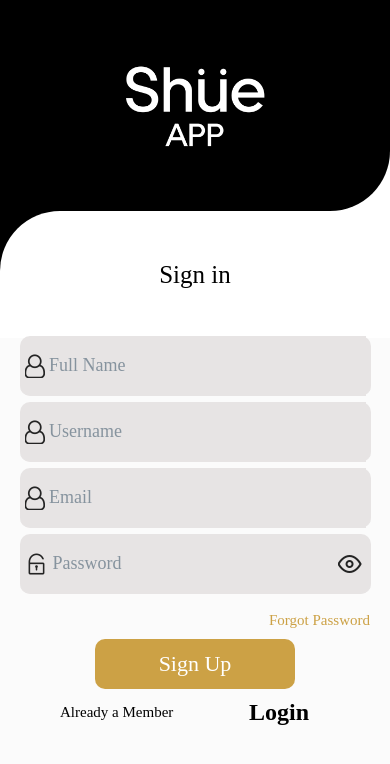
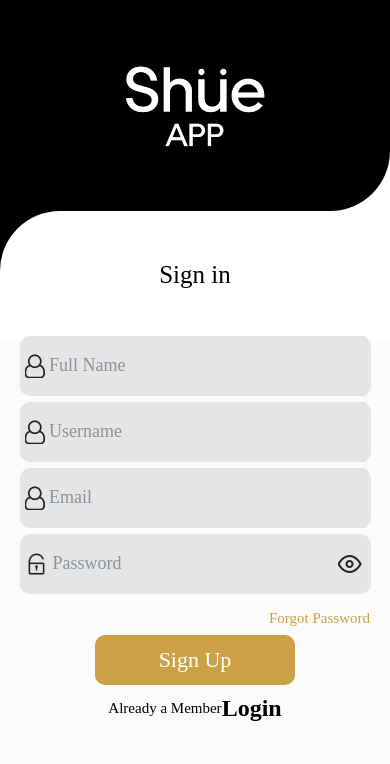
Before and after one commit to amanrajtoppoart007/react-native-footwear-ecommerce, a React Native app: screen /Register in a window 390 px wide. Shown: the top 764 px of the page. Built offline with nearby package versions, Linux system fonts and the light colour scheme.

Commit message:
Update Register.js

```diff
--- a/src/screens/Register.js
+++ b/src/screens/Register.js
@@ -83,7 +83,7 @@ function Register() {
                   rightIcon={() => <Icon type={'feather'} name={'eye'} />}
                 />
               </View>
-              <View style={{paddingHorizontal: 20, marginVertical: 10}}>
+              <View style={{paddingHorizontal: 20, marginVertical: 8}}>
                 <Text style={styles.forgotPassword}>Forgot Password</Text>
               </View>
               <View>
@@ -94,20 +94,13 @@ function Register() {
                 </View>
 
                 <View style={{marginVertical: 10}}>
-                  <View
-                    style={{
-                      flexDirection: 'row',
-                      justifyContent: 'center',
-                      alignItems: 'center',
-                      marginHorizontal: 50,
-                      paddingHorizontal: 10,
-                    }}>
-                    <View style={{width: '70%'}}>
+                  <View style={styles.membershipSection}>
+                    <View>
                       <Text style={styles.membershipText}>
                         Already a Member
                       </Text>
                     </View>
-                    <View style={{width: '30%'}}>
+                    <View>
                       <TouchableOpacity
                         onPress={() => navigation.navigate('Login')}>
                         <Text style={styles.registerText}>Login</Text>
@@ -212,6 +205,13 @@ const styles = StyleSheet.create({
     fontSize: 22,
     color: Colors.white,
   },
+  membershipSection: {
+    flexDirection: 'row',
+    justifyContent: 'center',
+    alignItems: 'center',
+    marginHorizontal: 50,
+    paddingHorizontal: 10,
+  },
   membershipText: {
     fontFamily: Font.RobotoRegular,
     fontSize: 15,
```
